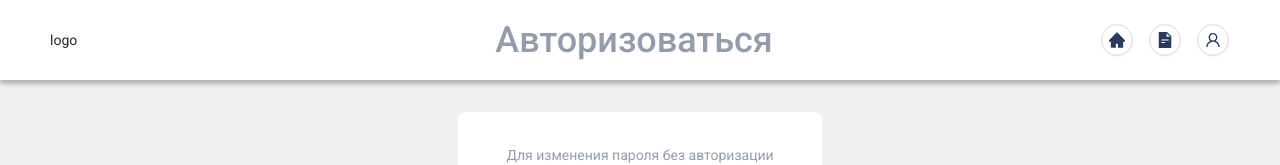
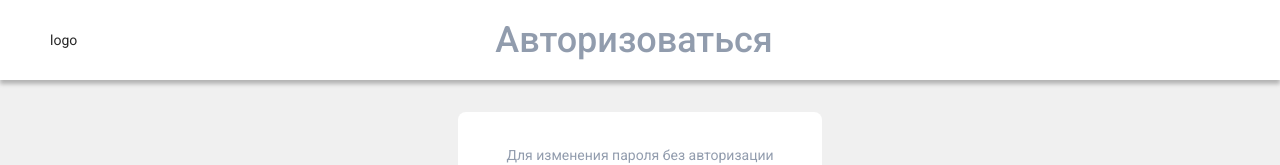
Before and after one commit to Zhassulan-Baigozha/kp-frontend, a React app: page / in a window 1280 px wide. Shown: the top 165 px of the page. Built offline with nearby package versions, Linux system fonts and the light colour scheme.

Commit message:
CustomHeader

```diff
--- a/src/components/CustomHeader.tsx
+++ b/src/components/CustomHeader.tsx
@@ -98,8 +98,8 @@ const CustomHeader: React.FC<ICustomHeader> = ({
                             width: '33%',
                         }}>{getPageTitle(currentPage)}</td>
                         <td style={{textAlign: 'right', width: '34%'}}>
+                            {SIGN_IN_ACTION !== currentPage && (
                                 <div style={{display: '-webkit-inline-box'}}>
-                                {SIGN_IN_ACTION !== currentPage && (
                                     <ComboBox
                                         fullWidth={false}
                                         label={'Выберите Склад'}
@@ -107,7 +107,6 @@ const CustomHeader: React.FC<ICustomHeader> = ({
                                         value={selectedWarehouse}
                                         onChange={hangleWSSelect}
                                     />
-                                )}
                                     <Button
                                         shape="circle"
                                         icon={<HomeFilled />}
@@ -139,40 +138,9 @@ const CustomHeader: React.FC<ICustomHeader> = ({
                                                 icon={<UserOutlined />}
                                             />
                                         </Dropdown>
-                                    {/*
-                                    <Menu
-                                    id="basic-menu"
-                                    anchorEl={anchorEl}
-                                    open={open}
-                                    onClose={handleClose}
-                                    MenuListProps={{
-                                        'aria-labelledby': 'basic-button',
-                                    }}
-                                    >
-                                    <MenuItem onClick={()=>{
-                                        handleClose();
-                                        switchPage(PROFILE);
-
-                                        GetUsr(token.access).then((res) => {
-                                            console.log('GetUsr res   = ', res);
-                                        }).catch((err) => {
-                                            console.error('GetUsr error = ', err);
-                                        });
-
-                                        }}>Личный кабинет</MenuItem>
-
-                                        <MenuItem onClick={()=>{
-                                                handleClose();
-                                                switchPage(ADMINISTRATION);
-                                        }}>Администрирование</MenuItem>
-                                        <MenuItem onClick={()=>{
-                                            handleClose();
-                                            localStorage.removeItem('auth_user_token');
-                                            switchPage(SIGN_IN_ACTION);
-                                            }}>Выход</MenuItem>
-                                        </Menu> */}
                                     </div>
                                 </div>
+                            )}
                         </td>
                     </tr>
                 </tbody>
```
Lines whose indentation alone changed are shown as unchanged.
